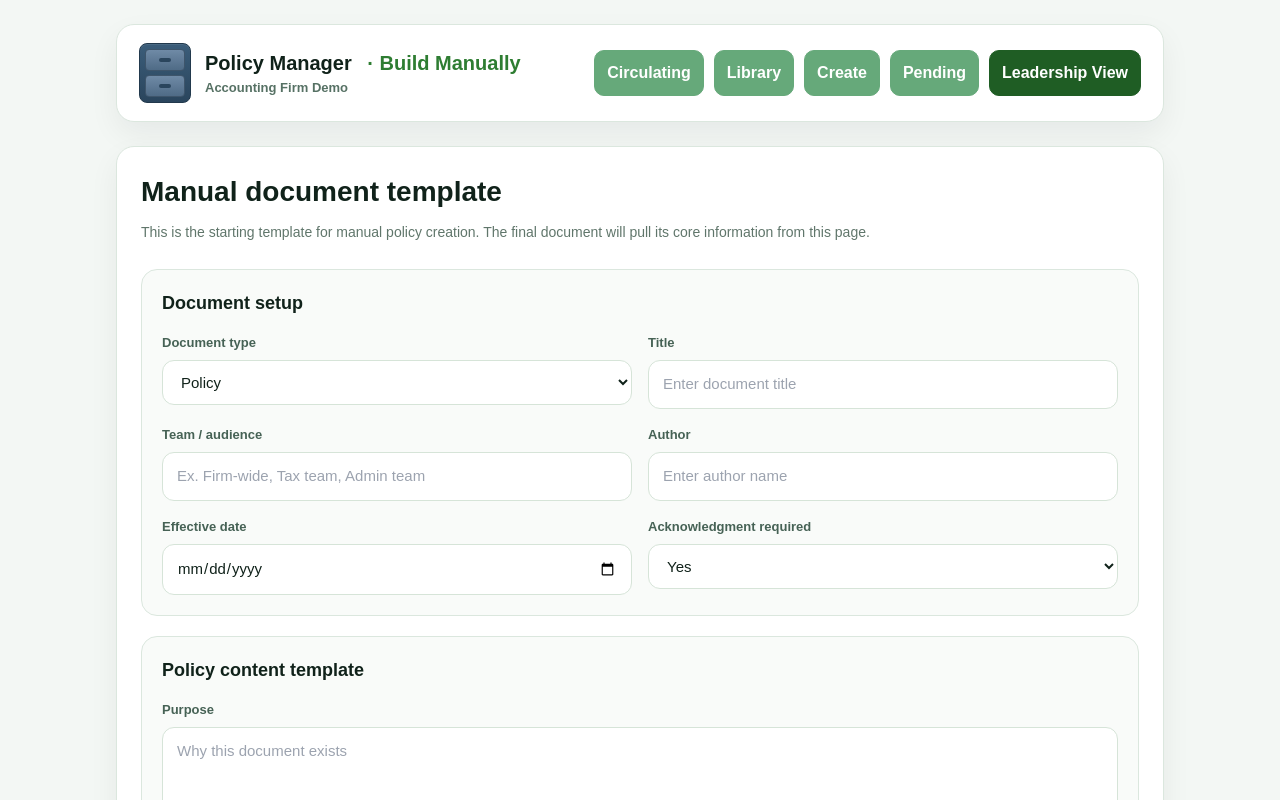
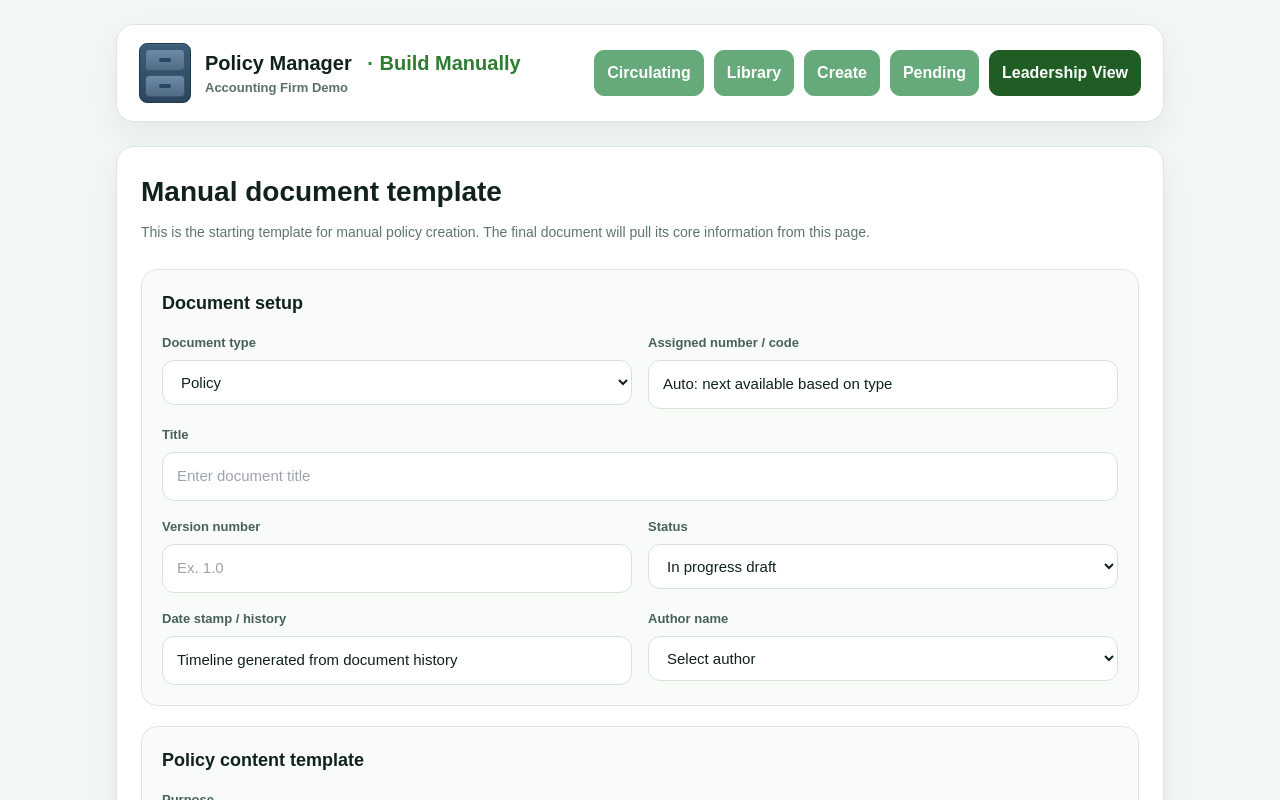
Before and after one commit to phoenixinc37-hue/policy-manager, a Next.js app: page /create/template in a window 1280 px wide. Shown: the top 800 px of the page. Built offline with nearby package versions, Linux system fonts and the light colour scheme.

Commit message:
feat: reorder manual template setup fields

```diff
--- a/app/create/template/page.tsx
+++ b/app/create/template/page.tsx
@@ -41,26 +41,40 @@ export default function CreateTemplatePage() {
                   </select>
                 </div>
                 <div>
+                  <label style={label}>Assigned number / code</label>
+                  <input style={inputStyle} value="Auto: next available based on type" readOnly />
+                </div>
+                <div style={fullWidth}>
                   <label style={label}>Title</label>
                   <input style={inputStyle} placeholder="Enter document title" />
                 </div>
                 <div>
-                  <label style={label}>Team / audience</label>
-                  <input style={inputStyle} placeholder="Ex. Firm-wide, Tax team, Admin team" />
+                  <label style={label}>Version number</label>
+                  <input style={inputStyle} placeholder="Ex. 1.0" />
                 </div>
                 <div>
-                  <label style={label}>Author</label>
-                  <input style={inputStyle} placeholder="Enter author name" />
+                  <label style={label}>Status</label>
+                  <select style={inputStyle} defaultValue="In progress draft">
+                    <option>In progress draft</option>
+                    <option>Pending approval</option>
+                    <option>Approved</option>
+                    <option>In effect</option>
+                    <option>Archived</option>
+                  </select>
                 </div>
                 <div>
-                  <label style={label}>Effective date</label>
-                  <input type="date" style={inputStyle} />
+                  <label style={label}>Date stamp / history</label>
+                  <input style={inputStyle} value="Timeline generated from document history" readOnly />
                 </div>
                 <div>
-                  <label style={label}>Acknowledgment required</label>
-                  <select style={inputStyle} defaultValue="Yes">
-                    <option>Yes</option>
-                    <option>No</option>
+                  <label style={label}>Author name</label>
+                  <select style={inputStyle} defaultValue="Select author">
+                    <option>Select author</option>
+                    <option>Scott Wilde</option>
+                    <option>Jack Wilde</option>
+                    <option>Dawn</option>
+                    <option>Penny</option>
+                    <option>Kat</option>
                   </select>
                 </div>
               </div>
@@ -103,6 +117,7 @@ const card = { background: "#ffffff", borderRadius: 18, padding: 24, border: "1p
 const sectionCard = { borderRadius: 16, border: "1px solid #dbe7de", background: "#f9fbf9", padding: 20, marginBottom: 20 };
 const sectionTitle = { fontSize: 18, fontWeight: 800, marginBottom: 16 };
 const gridTwo = { display: "grid", gridTemplateColumns: "repeat(2, minmax(0, 1fr))", gap: 16 };
+const fullWidth = { gridColumn: "1 / -1" };
 const stackWrap = { display: "grid", gap: 16 };
 const label = { display: "block", fontSize: 13, fontWeight: 700, color: "#466255", marginBottom: 8 };
 const inputStyle = { width: "100%", padding: "12px 14px", borderRadius: 12, border: "1px solid #d6e4d8", background: "#ffffff", fontSize: 15, color: "#10221a", boxSizing: "border-box" as const };
```
